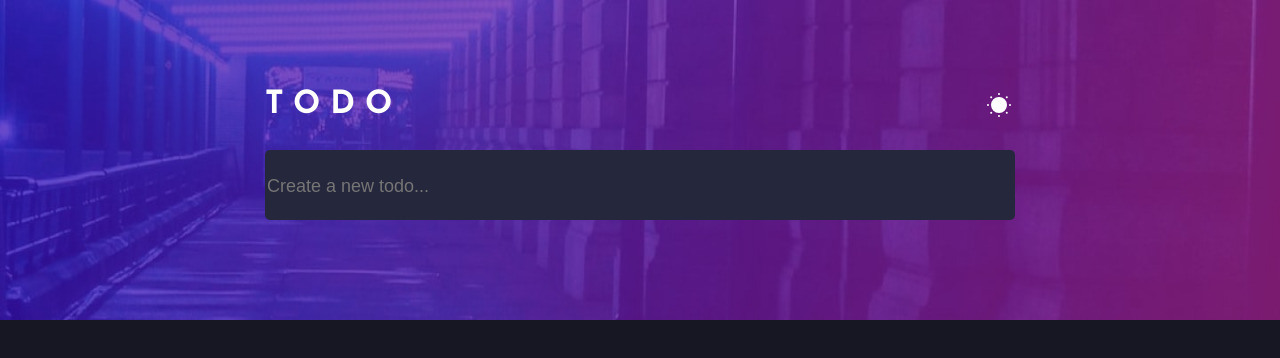
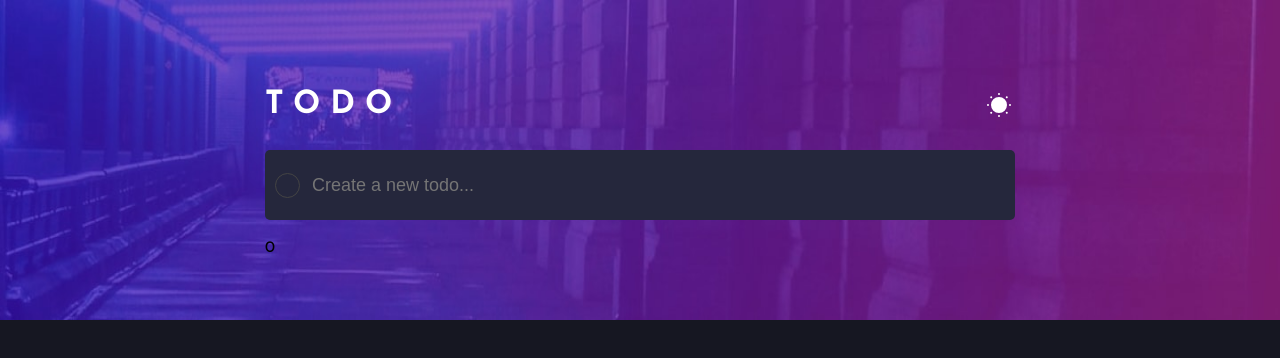
Before and after one commit to trolerogame/todo-app-main_Dani7uG, a React (Vite) app: page / in a window 1280 px wide. Shown: the top 358 px of the page. Built offline with nearby package versions, Linux system fonts and the light colour scheme.

Commit message:
checkbox hecho y footerItem casi terminado

```diff
--- a/src/App.jsx
+++ b/src/App.jsx
@@ -3,6 +3,8 @@
 import DarkLightMode from './components/DarkLightMode'
 import FormTodo from './components/FormTodo'
 import TodoList from './components/TodoList'
+import FooterTodoList from './components/FooterTodoList'
+
 function App() {
   const [darkMode,setDarkMode] = useState(true)
   const [todo,setTodo] = useState(JSON.parse(window.localStorage.getItem('todo')) || [])
@@ -12,8 +14,9 @@
       <GlobalStyle darkMode={darkMode}/>
       <ContainerTodo>
         <DarkLightMode darkMode={darkMode} setDarkMode={setDarkMode}/>
-        <FormTodo reference={ref} todo={todo} setTodo={setTodo}/>
-        <TodoList todo={todo} setTodo={setTodo}/>
+        <FormTodo darkMode={darkMode} reference={ref} todo={todo} setTodo={setTodo}/>
+        <TodoList darkMode={darkMode} todo={todo} setTodo={setTodo}/>
+        {todo.length && <FooterTodoList darkMode={darkMode} todos={todo.length}/>}
       </ContainerTodo>
     </Body>
   )
--- a/src/components/FooterTodoList.jsx
+++ b/src/components/FooterTodoList.jsx
@@ -1,10 +1,11 @@
 import React from 'react'
-
-const FooterTodoList = () => {
+import { FooterItem,TaskLeft,ClearComplete } from '../styles/styleFooter'
+const FooterTodoList = ({darkMode,todos}) => {
     return (
-        <div>
-
-        </div>
+        <FooterItem darkMode={darkMode}>
+            <TaskLeft>{todos} items left</TaskLeft>
+            <ClearComplete>Clear Completed</ClearComplete>
+        </FooterItem>
     )
 }
 
--- a/src/components/FormTodo.jsx
+++ b/src/components/FormTodo.jsx
@@ -1,20 +1,25 @@
-import React from 'react'
+import React,{useState} from 'react'
 import {Form,Input,Chekbox} from '../styles/styleForm'
-const FormTodo = ({reference,todo,setTodo}) => {
+import { BsCheck } from "react-icons/bs";
+const FormTodo = ({reference,todo,setTodo,darkMode}) => {
+    const [check,setCheck] = useState(false)
     const handleSubmitForm = e => {
         e.preventDefault();
         let text = reference.current.value
         if(text){
-            let newTodo = [...todo,text.trim()]
+            let newTodo = [...todo,{check:false,value:text.trim()}]
             setTodo(newTodo)
             window.localStorage.setItem('todo', JSON.stringify(newTodo))
             reference.current.value = ''
         }
     }
     return (
-        <Form onSubmit={handleSubmitForm}>
+        <Form darkMode={darkMode} onSubmit={handleSubmitForm}>
+            <Chekbox check={check} onClick={() => setCheck(!check)}>
+                <BsCheck size='20px' className='check'/>
+            </Chekbox>
             <Input type="text" placeholder="Create a new todo..." ref={reference}/>
-            {/* <Chekbox type='submit'/> */}
+
         </Form>
     )
 }
--- a/src/components/ItemTodoList.jsx
+++ b/src/components/ItemTodoList.jsx
@@ -1,9 +1,21 @@
-import React from 'react'
-import {Item} from '../styles/styleItem'
-const ItemTodoList = ({item,i,deleteItem}) => {
+import React,{useState} from 'react'
+import {Item,ContaintText} from '../styles/styleItem'
+import { Chekbox } from '../styles/styleForm'
+import { BsCheck } from "react-icons/bs";
+const ItemTodoList = ({item,i,deleteItem,darkMode,checkItem}) => {
+    const [check,setCheck] = useState(item.check)
+    const handleChecked = () => {
+        setCheck(!check)
+        checkItem(!check,i)
+    }
     return (
-        <Item>
-            <p className="item-text">{item}</p>
+        <Item check={check} darkMode={darkMode}>
+            <ContaintText>
+                <Chekbox check={check} onClick={handleChecked}>
+                    <BsCheck size='20px' className='check'/>
+                </Chekbox>
+                <p className="item-text">{item.value}</p>
+            </ContaintText>
             <div className="delete" onClick={() => deleteItem(i)}>
                 <span className="span one"/>
                 <span className="span two"/>
--- a/src/components/TodoList.jsx
+++ b/src/components/TodoList.jsx
@@ -1,14 +1,32 @@
 import React from 'react'
 import ItemTodoList from './ItemTodoList'
-const TodoList = ({todo,setTodo}) => {
+import { saveLocalStorage } from '../functions/saveLocalStorage'
+const TodoList = ({ todo, setTodo, darkMode }) => {
   const deleteItem = item => {
-        const newItem = todo.filter((it,i) => i !== item)
+    const newItem = todo.filter((it, i) => i !== item)
     setTodo(newItem)
-        localStorage.setItem('todo',JSON.stringify(newItem))
+    saveLocalStorage(newItem)
+  }
+  const checkItem = (check,i) => {
+    const newItem =
+      todo.map((item,index) =>
+        index === i ? {...item,check} : item
+      )
+    setTodo(newItem)
+    saveLocalStorage(newItem)
   }
   return (
     <div>
-            {todo.map((item,i) => <ItemTodoList key={i} item={item} i={i} deleteItem={deleteItem}/>)}
+      {todo.map((item, i) => (
+        <ItemTodoList
+          key={i}
+          darkMode={darkMode}
+          item={item}
+          i={i}
+          deleteItem={deleteItem}
+          checkItem={checkItem}
+        />
+      ))}
     </div>
   )
 }
--- a/src/styles/styleForm.js
+++ b/src/styles/styleForm.js
@@ -1,13 +1,15 @@
-import styled from 'styled-components';
+import styled,{css} from 'styled-components';
 
 
 export const Form = styled.form`
     width:100%;
     height:50px;
     border-radius:5px;
-    background:hsl(235, 24%, 19%);
+    background:${props => props.darkMode ? 'hsl(235, 24%, 19%)' : 'hsl(236, 33%, 92%)'};
     margin-bottom:20px;
     padding:10px 0;
+    display: flex;
+    align-items: center;
 `
 
 export const Input = styled.input`
@@ -20,10 +22,21 @@
     font-size:18px;
 `
 
-export const Chekbox = styled.input`
-    width:50px;
-    height: 50px;
+export const Chekbox = styled.button`
+    width:25px;
+    height: 25px;
     border-radius:50%;
-    background:none;
-    border:1px solid #fff;
+    outline: none;
+    background:${props => props.check ? `linear-gradient(hsl(192, 100%, 67%) , hsl(280, 87%, 65%))` : 'none'};
+    border:1px solid #444;
+    margin:0 10px;
+    display:flex;
+    align-items:center;
+    justify-content:center;
+    cursor:pointer;
+    transition:all 4s ease;
+    .check{
+        opacity:${props => props.check ? 1 : 0};
+        color:#fef;
+    }
 `
--- a/src/styles/styleItem.js
+++ b/src/styles/styleItem.js
@@ -1,12 +1,12 @@
-import styled from 'styled-components';
+import styled,{css} from 'styled-components';
 
 
 export const Item = styled.div`
     width:100%;
     height:50px;
-    background:hsl(235, 24%, 19%);
-    color:hsl(234, 39%, 85%);
-    border-bottom:.5px solid #999;
+    background:${props => props.darkMode ? 'hsl(235, 24%, 19%)' : 'hsl(236, 33%, 92%)'};
+    color:${props => props.check ? `#555` : `hsl(234, 39%, 85%)`};
+    border-bottom:.5px solid #555;
     font-size: 18px;
     display:flex;
     align-items: center;
@@ -28,14 +28,14 @@
     .two{
         transform: rotate(-45deg);
     }
+    .item-text{
+        text-decoration: ${props => props.check ? 'line-through' : 'none'};
+    }
     .delete{
         padding:10px;
         margin:10px;
         opacity: 0;
         cursor: pointer;
-    }
-    .item-text{
-        padding:0 20px;
     }
     &:first-child{
         border-top-left-radius: 5px;
@@ -45,3 +45,8 @@
         opacity: 1;
     }
 `
+
+export const ContaintText = styled.div`
+    display:flex;
+    align-items: center;
+`
```
Lines whose indentation alone changed are shown as unchanged.
